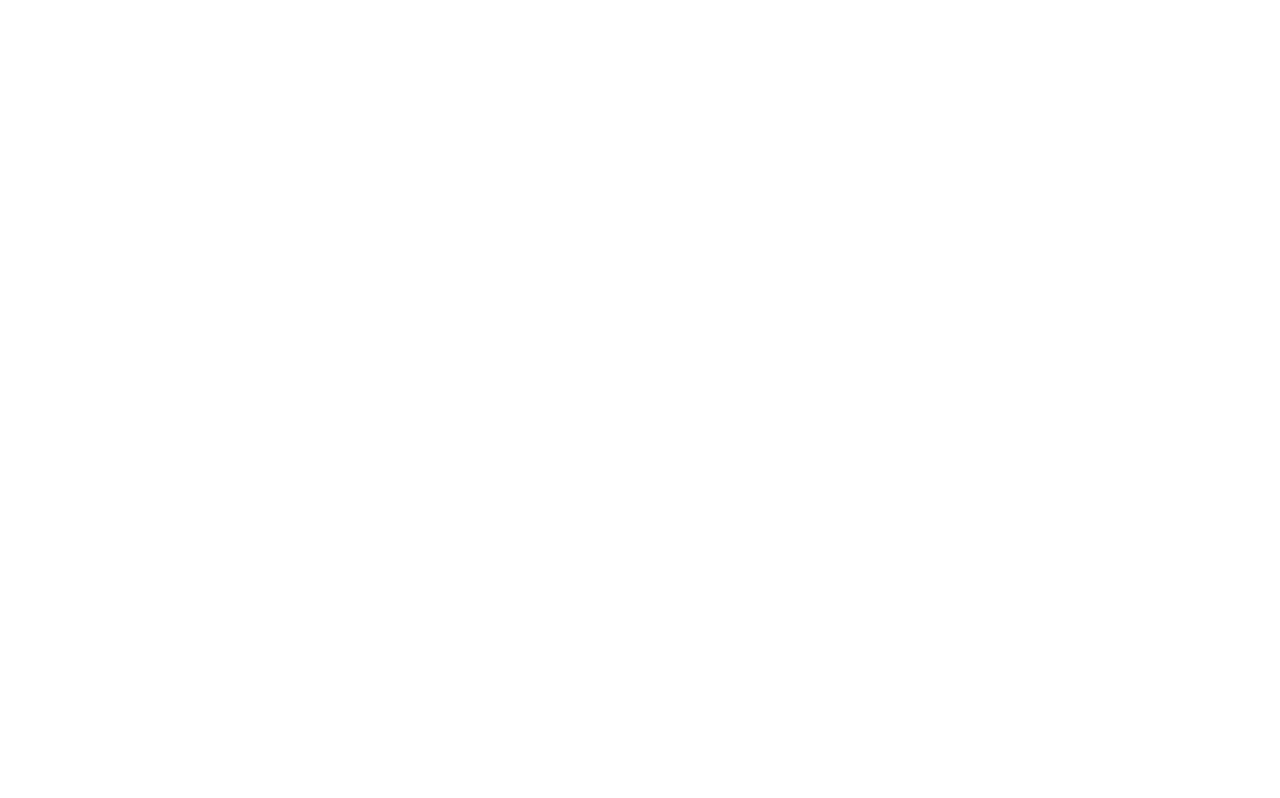
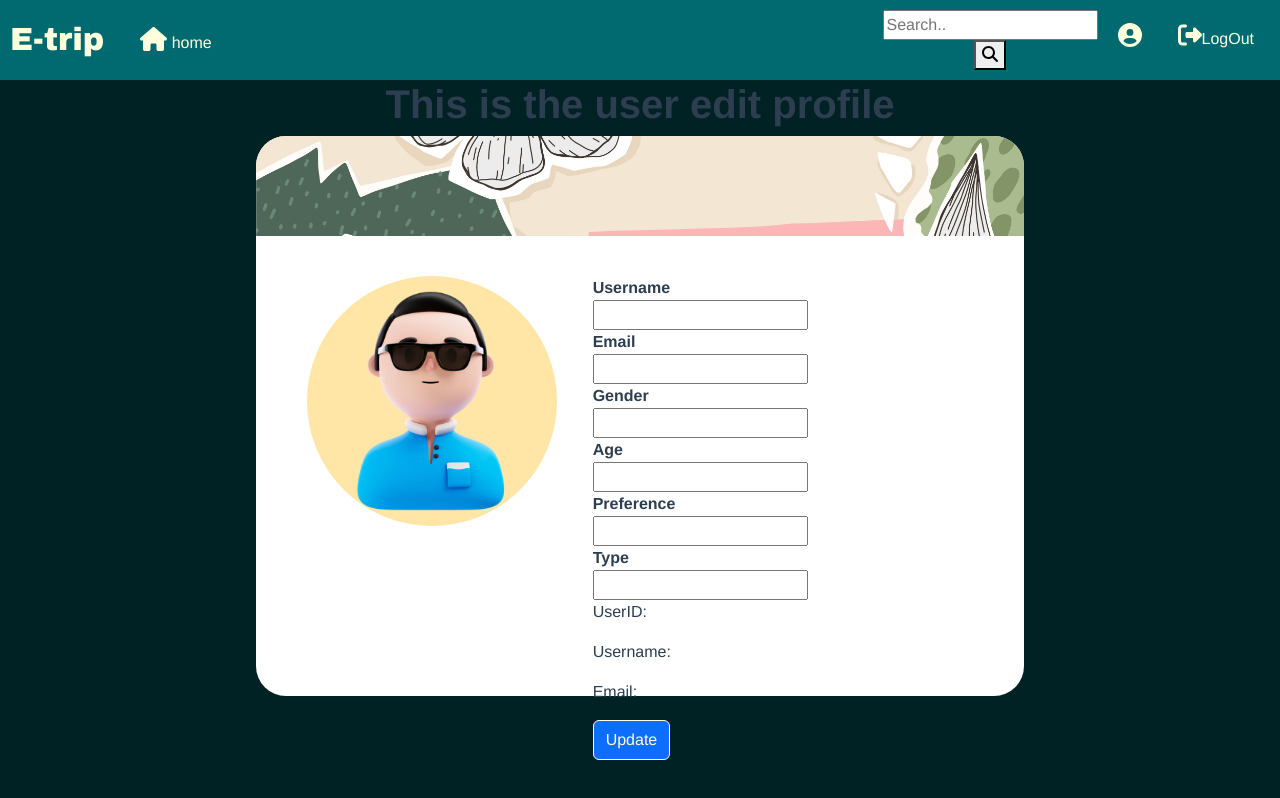
Before and after one commit to nicolecst/FYP, a Vue app in the folder itinerary/: page /userEdit in a window 1280 px wide. Before the commit this address had no page. Built offline with nearby package versions, Linux system fonts and the light colour scheme; no server answers.

Commit message:
User profile edit

```diff
--- a/itinerary/src/main.js
+++ b/itinerary/src/main.js
@@ -7,6 +7,7 @@
 import HomeView from './pages/HomeView.vue'
 import RegisterView from './pages/RegisterView.vue'
 import UserView from './pages/UserView.vue'
+import UserEdit from './pages/UserEdit.vue'
 import "./assets/style.css"
 /* import the fontawesome core */
 import { library } from '@fortawesome/fontawesome-svg-core'
@@ -33,6 +34,9 @@
     },{
         path: '/userProfile',
         component: UserView
+    },{
+        path: '/userEdit',
+        component: UserEdit
     }]
 
 
--- /dev/null
+++ b/itinerary/src/pages/UserEdit.vue
@@ -0,0 +1,158 @@
+<template>
+  <div class="bg">
+    <NavBar />
+    <h1>This is the user edit profile</h1>
+    <div class="container">
+      <img class="header" src="@/assets/Images/flowers.jpg" alt="header-img" />
+      <div class="row">
+        <div class="col-md-5">
+          <img
+            class="circle"
+            src="@/assets/Images/male.jpg"
+            alt="male-user-icon"
+          />
+        </div>
+        <div class="col-md-5">
+          <div class="right">
+            <div class="update-form">
+              <form @submit.prevent="UpdateUser(user._id)">
+                <label for="">Username</label
+                ><input type="text" v-model="user.username" />
+
+                <label for="">Email</label
+                ><input type="text" v-model="user.email" />
+
+                <label for="">Gender</label
+                ><input type="text" v-model="user.gender" />
+
+                <label for="">Age</label
+                ><input type="text" v-model="user.age" />
+
+                <label for="">Preference</label
+                ><input type="text" v-model="user.preference" />
+
+                <label for="">Type</label
+                ><input type="text" v-model="user.type" />
+
+                <p>UserID: {{ user._id }}</p>
+                <p>Username: {{ user.username }}</p>
+                <p>Email: {{ user.email }}</p>
+
+                <button class="btn btn-primary profile-button" type="submit">
+                  Update
+                </button>
+              </form>
+            </div>
+          </div>
+        </div>
+      </div>
+    </div>
+  </div>
+</template>
+
+<script>
+// import { useRoute } from "vue-router";
+import axios from "axios";
+import NavBar from "@/components/NavBar.vue";
+// import { onMounted, ref } from 'vue';
+
+export default {
+  name: "UserEdit",
+  components: {
+    NavBar,
+  },
+  methods: {
+    async UpdateUser(uid) {
+      const updateUserData = {
+        username: this.user.username,
+        email: this.user.email,
+        gender: this.user.gender,
+        age: this.user.age,
+        preference: this.user.preference,
+        type: this.user.type,
+      };
+
+      await axios
+        .put("/api/users/" + uid, updateUserData)
+        .then((response) => {
+          console.log(response.data);
+          alert("Successfully updated!");
+          this.$router.push('/userProfile')
+        });
+    },
+  },
+  data() {
+    return {
+      user: {},
+      // update_username: '',
+      // update_email: '',
+      // update_gender: '',
+      // update_age: '',
+      // update_preference: '',
+      // update_type: '',
+    };
+  },
+  mounted() {
+    const t = localStorage.getItem("userID");
+    console.log(t);
+    axios
+      .get("/api/users/" + t)
+      .then((response) => {
+        (this.user = response.data);
+      });
+  },
+};
+</script>
+
+<style>
+.bg {
+  background-color: #002224;
+  background-size: cover;
+  margin: auto;
+  align-items: center;
+  width: 100vw;
+  height: 100vh;
+}
+
+.container {
+  background-color: white;
+  width: 60%;
+  min-height: 500px;
+  height: 70%;
+  padding-left: 0px;
+  padding-right: 0px;
+  border-radius: 30px;
+  /* padding: 40px; */
+}
+img {
+  width: 250px;
+  height: 250px;
+}
+.circle {
+  /* Make the image circle*/
+  -webkit-border-radius: 50%;
+  -moz-border-radius: 50%;
+  -ms-border-radius: 50%;
+  -o-border-radius: 50%;
+  border-radius: 50%;
+}
+
+.row {
+  padding: 40px;
+}
+
+.right {
+  text-align: left;
+}
+
+.header {
+  width: 100%;
+  height: 100px;
+  object-fit: cover;
+  border-top-left-radius: 30px;
+  border-top-right-radius: 30px;
+}
+input {
+  display: block;
+}
+</style>
--- a/itinerary/src/pages/UserView.vue
+++ b/itinerary/src/pages/UserView.vue
@@ -17,6 +17,8 @@
             <p>UserID: {{ user._id }}</p>
             <p>Username: {{ user.username }}</p>
             <p>Email: {{ user.email }}</p>
+            <a href="/userEdit"><button class="btn btn-primary">Edit Profile</button></a>
+
           </div>
         </div>
       </div>
```
Also changed, not shown: 1 other file (tests, documents, lock files or other folders).
